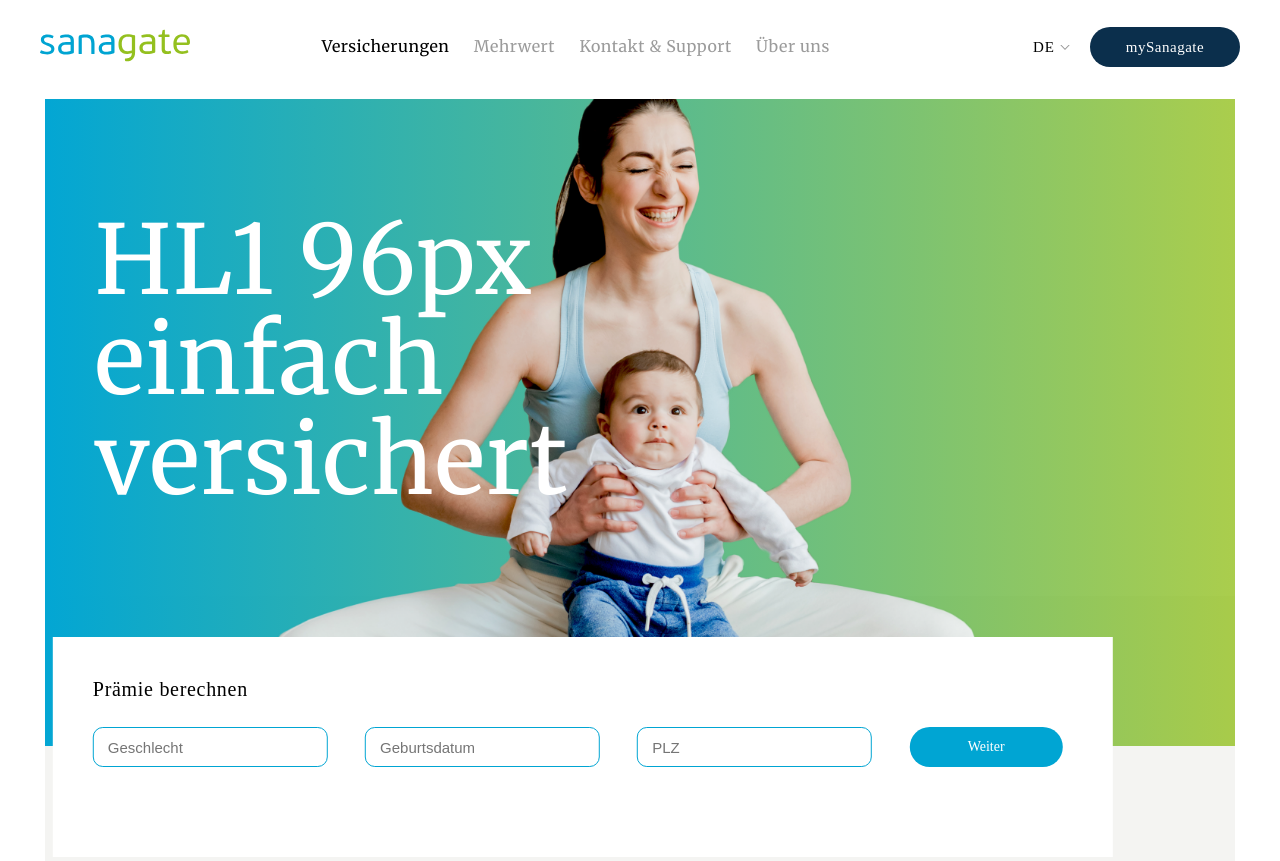
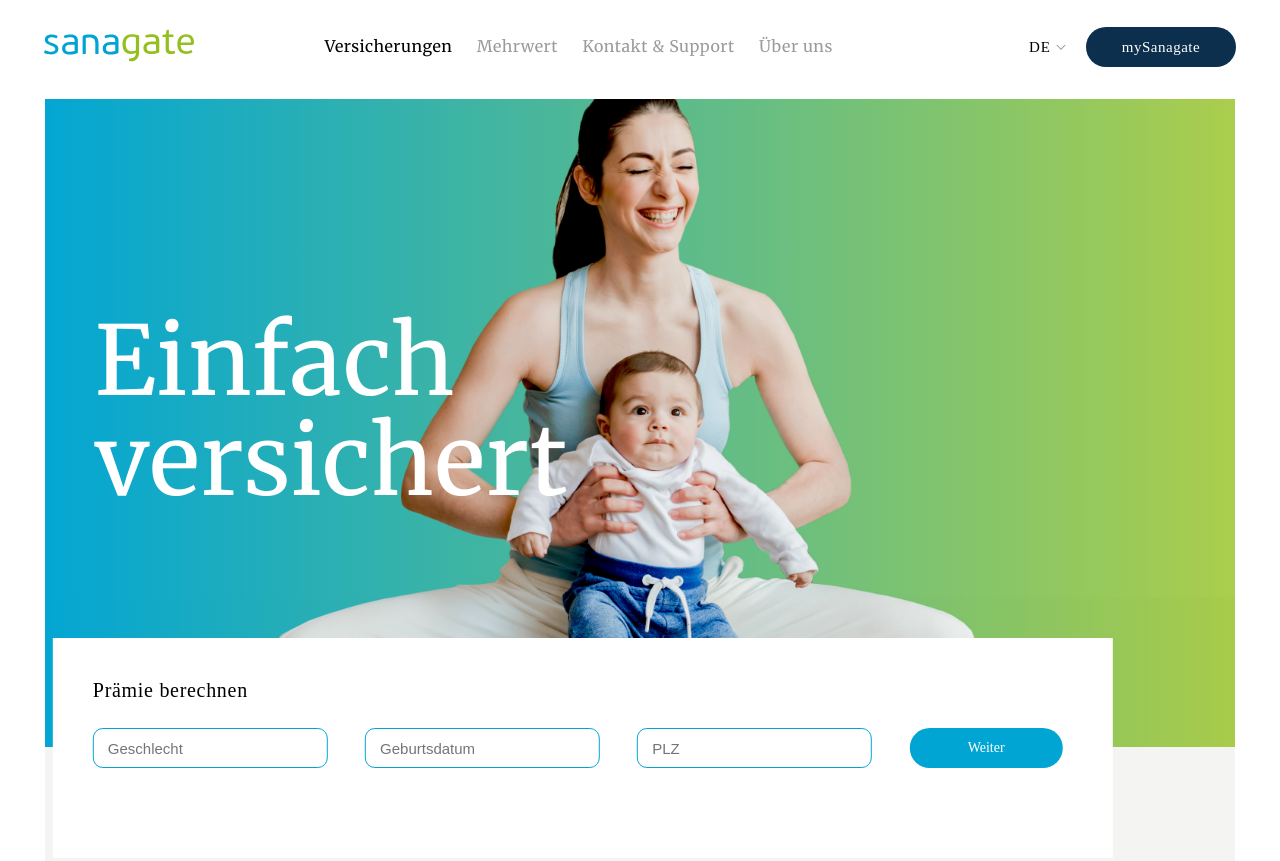
Before and after one commit to elpeyotl/gulpstarter, a website: page app/index.html in a window 1280 px wide. Shown: the top 861 px of the page. Drawn offline with nearby package versions, Linux system fonts and the light colour scheme; a small style sheet from the web is missing.

Commit message:
last version. changed all I things i had to do

```diff
--- a/app/index.html
+++ b/app/index.html
@@ -379,17 +379,15 @@
 
 
                 <div class="home__image-slider center-item">
-                    <div class="home__image-slider--inner main-wrapper-outer">
-                            <h1 class="home__image-slider--heading">HL1 96px einfach versichert</h1>
-                        </div>
+                    <div class="home__image-slider--inner center-item main-wrapper-outer">
+                            <h1 class="home__image-slider--heading">Einfach versichert</h1>
+                    </div>
+                </div>
 
-                    </div>
-
-                </div>
             </div>
         </div>
-        <div class="main-wrapper-outer">
-                <div class="price-calculator--home">
+        <div class="main-wrapper-outer center-item">
+                <div class="price-calculator--home ">
                         <div class="price-calculator">
                                 <h3 class="price-calculator__title">Prämie berechnen</h3>
                                 <div class="price-calculator__input-wrapper grid">
--- a/app/stylesheets/sass/layout.scss
+++ b/app/stylesheets/sass/layout.scss
@@ -11,6 +11,10 @@ html {
   width: 100vw;
   min-height: 100vh;
   height: 100%;
+}
+
+#app {
+  width: 100%;
 }
 
 .main-wrapper-outer {
@@ -68,7 +72,7 @@ Grey section
   background-color: $color-light-grey;
   height: 100%;
   margin: -150px auto;
-  width: calc(100% - 3rem);
+  width: calc(100% - 38px);
   @include bp-small {
     width: calc(100% - 9rem);
   }
@@ -245,14 +249,12 @@ Grey section
     max-width: 972px;
     background-color: white;
     position: absolute;
+    z-index: 0;
     top: -290px;
 
     @include bp-small {
       top: -190px;
     }
-
-    z-index: 1000;
-
     left: 50%;
     transform: translateX(-50%);
 
@@ -615,7 +617,11 @@ footer {
       "home__image-slider home__image-slider home__image-slider";
 
     //the rows
-    grid-template-rows: 96px auto;
+    grid-template-rows: 60px auto;
+
+    @include bp-medium {
+      grid-template-rows: 97px auto;
+    }
 
     //the columns
     grid-template-columns: 20px 1fr 20px;
@@ -643,7 +649,7 @@ footer {
 .home__image-slider {
   grid-area: home__image-slider;
 
-  width: calc(100% - 4rem);
+  width: calc(100% - 48px);
   @include bp-small {
     width: calc(100% - 10rem);
   }
@@ -745,17 +751,24 @@ footer {
   @extend .trans;
 
   background-color: white;
-  height: 99px;
   width: 100%;
   position: fixed;
   z-index: 1000;
-  height: 99px;
+
+  @include bp-medium {
+    height: 99px;
+  }
 }
 
 .main-header {
   max-width: $max-page-outer-width;
   left: 50%;
   transform: translateX(-50%);
+
+  @include bp-small {
+    padding: 0 24px;
+  }
+
   .main-header__logo {
     grid-area: logo;
     min-width: 114px;
@@ -763,7 +776,6 @@ footer {
 
     @include bp-small {
       width: 150px;
-      margin-left: 0;
     }
   }
 
@@ -886,6 +898,7 @@ footer {
       display: none;
       @include bp-medium {
         display: grid;
+        margin-right: 20px;
       }
     }
   }
@@ -951,9 +964,10 @@ footer {
     height: 100vh;
     width: 100vw;
     background-color: #ffffff;
-    top: 94px;
+    top: 57px;
     position: fixed;
     z-index: 1000;
+    padding-top: 40px;
   }
 
   //the css grid specs
@@ -971,7 +985,7 @@ footer {
     grid-template-columns: repeat(10, 1fr);
     grid-template-rows: auto;
 
-    padding: 0 40px;
+    // padding: 0 40px;
   }
   @include bp-large {
     grid-template-areas: "logo .  nav nav nav nav nav nav lang-switcher login-button";
```
Also changed, not shown: app/stylesheets/styles.css.
